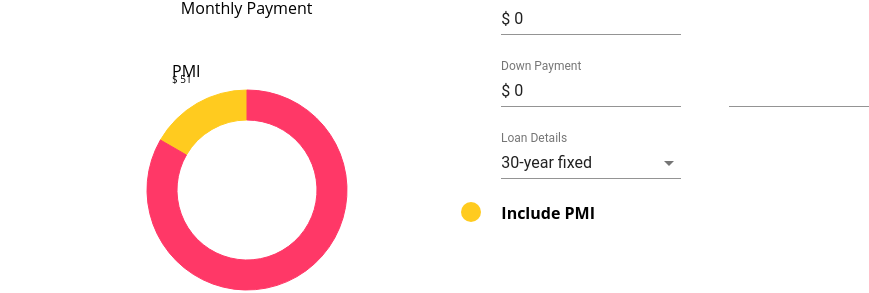
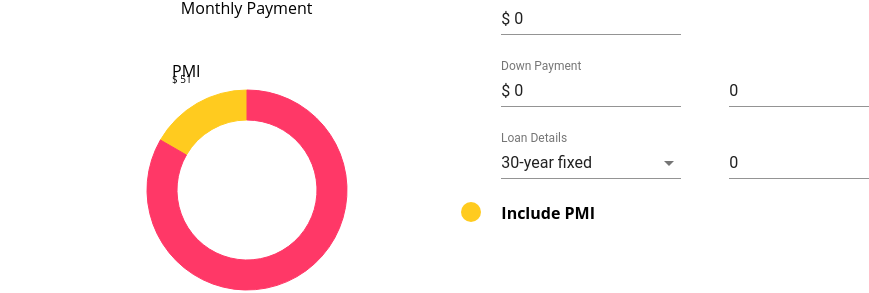
Before and after one commit to PropertySimple/ReactChallene, a React (Create React App) app in the folder mortgage-calculator/: page / in a window 1280 px wide. Shown: the part 159-452 px from the top of the page, without its empty margins (96-965 px from the left). Built offline with nearby package versions, Linux system fonts and the light colour scheme.

Commit message:
Add interest input

```diff
--- a/mortgage-calculator/src/components/Inputs.js
+++ b/mortgage-calculator/src/components/Inputs.js
@@ -40,9 +40,6 @@ const styles = theme => ({
     marginRight: theme.spacing.unit,
     width: 180,
   },
-  dense: {
-    marginTop: 19,
-  },
   menu: {
     width: 180,
   },
@@ -77,7 +74,9 @@ class Inputs extends Component {
       pmi: 155,
       price: 0,
       down: 0,
+      downPercentage: 0,
       years: 30,
+      interest: 0,
     }
   }
 
@@ -87,9 +86,9 @@ class Inputs extends Component {
 
   render() {
     const { classes } = this.props;
-    const { principalAndInterest, price, down } = this.state;
+    const { principalAndInterest, price, down, downPercentage, years, interest } = this.state;
 
-    const years = [
+    const yearsOptions = [
       {
         value: 30,
         label: '30-year fixed',
@@ -135,17 +134,18 @@ class Inputs extends Component {
           <TextField
             label=" "
             className={classes.textField}
-            value={this.state.name}
-            onChange={this.handleChange('name')}
+            value={downPercentage}
+            onChange={this.handleChange('downPercentage')}
             margin="normal"
           />
         </Row>
 
+        <Row>
           <TextField
             select
             label="Loan Details"
             className={classes.textField}
-          value={this.state.years}
+            value={years}
             onChange={this.handleChange('years')}
             SelectProps={{
               MenuProps: {
@@ -154,12 +154,21 @@ class Inputs extends Component {
             }}
             margin="normal"
           >
-          {years.map(option => (
+            {yearsOptions.map(option => (
               <MenuItem key={option.value} value={option.value}>
                 {option.label}
               </MenuItem>
             ))}
           </TextField>
+          <TextField
+            label=" "
+            className={classes.textField}
+            value={interest}
+            onChange={this.handleChange('interest')}
+            margin="normal"
+          />
+        </Row>
+
 
         <Row title><Circle color="#ffcb1f" /><Title>{"Include PMI"}</Title></Row>
       </Form>
```
Lines whose indentation alone changed are shown as unchanged.
